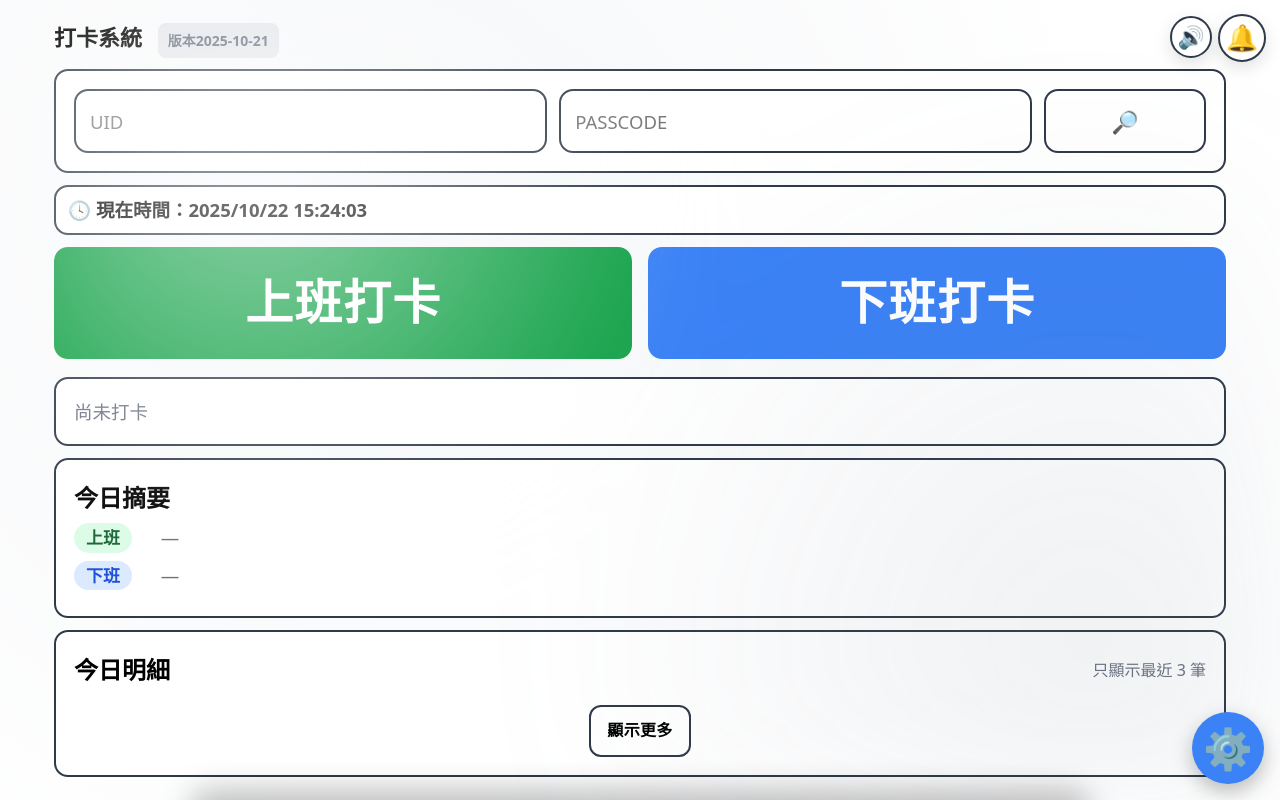
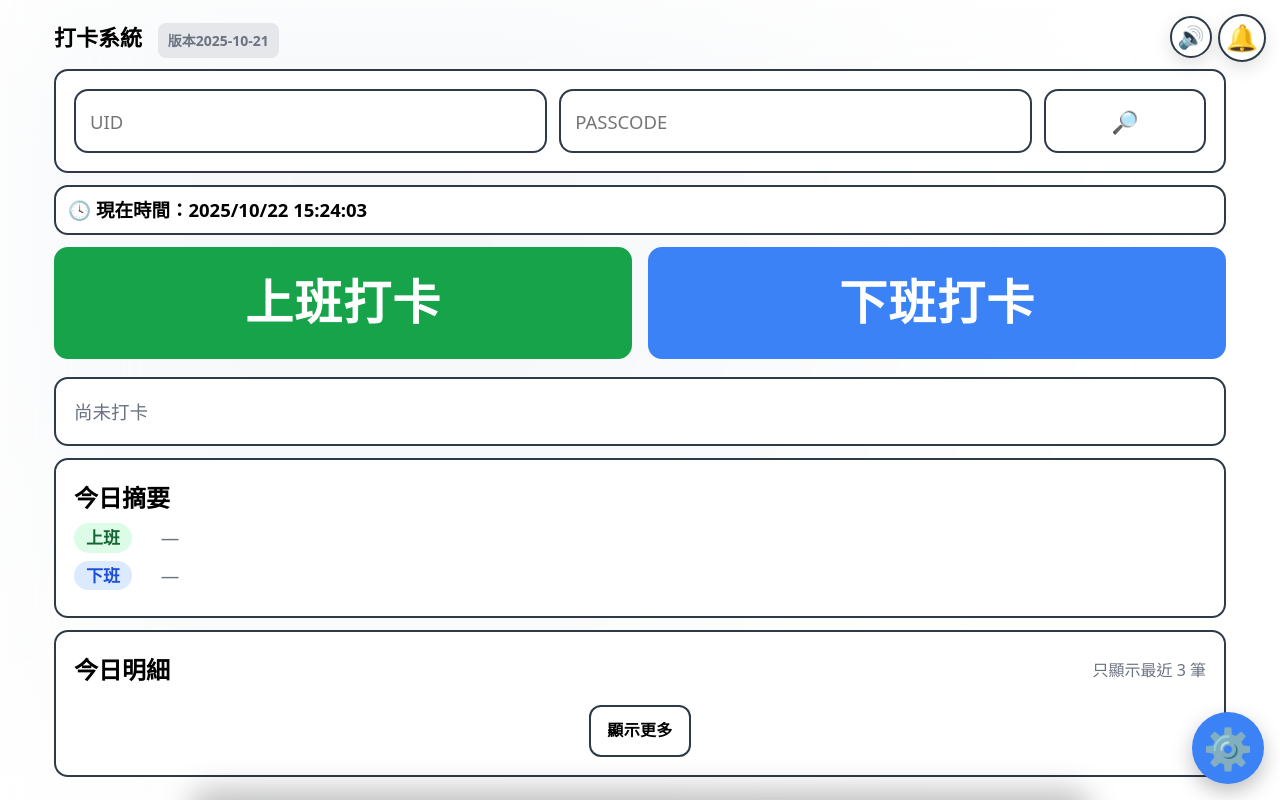
Before and after one commit to sk8erboi577-hash/CCpaka, a plain HTML site: page index.html in a window 1280 px wide. Drawn offline with Linux system fonts and the light colour scheme.

Commit message:
Update index.html

```diff
--- a/index.html
+++ b/index.html
@@ -436,6 +436,19 @@ body::before{
 .event.leave .dot{ background: #9333ea;     box-shadow:0 0 0 3px rgba(147,51,234,.15); }
 .event.trip  .dot{ background: #06b6d4;     box-shadow:0 0 0 3px rgba(6,182,212,.15); }
 .event.corr  .dot{ background: #f59e0b;     box-shadow:0 0 0 3px rgba(245,158,11,.15); }
+
+  html, body { background:#fff !important; }
+
+/* 若你先前有加 body::before 做背景特效，先關掉或移到內容容器 */
+body::before{ display:none !important; }
+
+/* 想保留柔和背景，但不要吃到安全區域 → 把背景改掛在主容器 .wrap */
+.wrap{ position:relative; z-index:0; }
+.wrap::before{
+  content:""; position:fixed; inset:0; z-index:-1; pointer-events:none;
+  background: radial-gradient(circle at 30% 30%, #f4f6f8 0%, #ffffff 70%); /* 很淡的灰白，可留可刪 */
+  filter: blur(60px);
+}
 
 </style>
 
```
